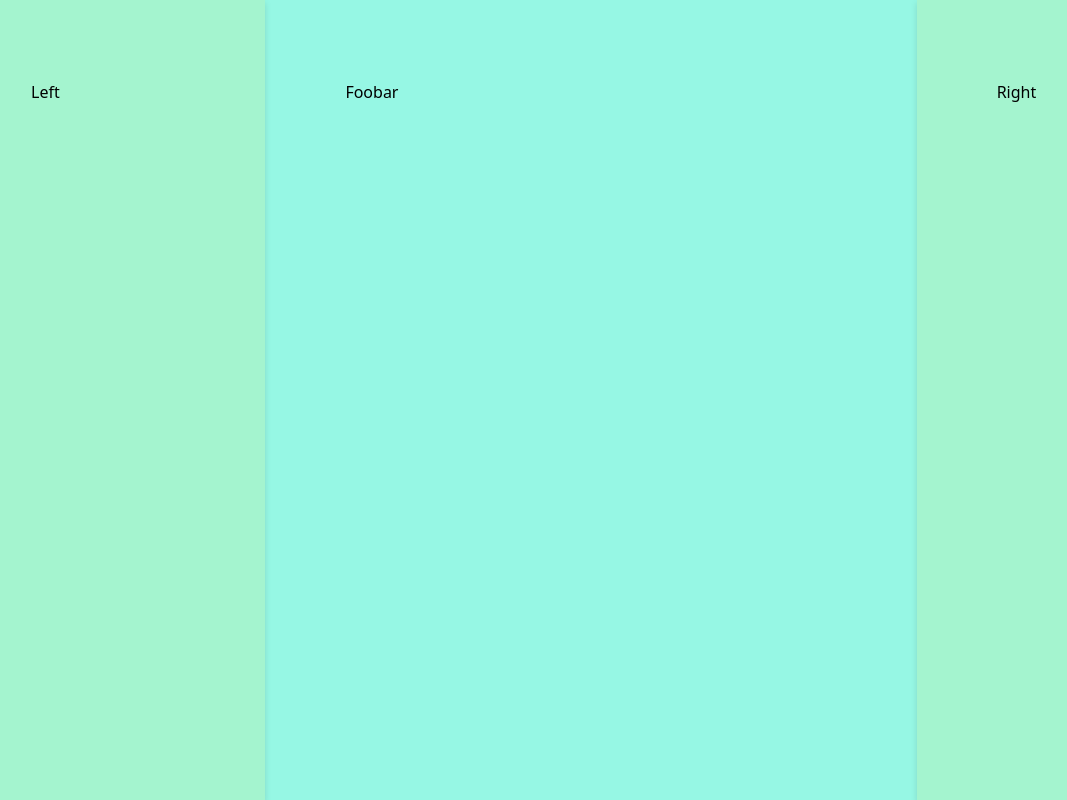
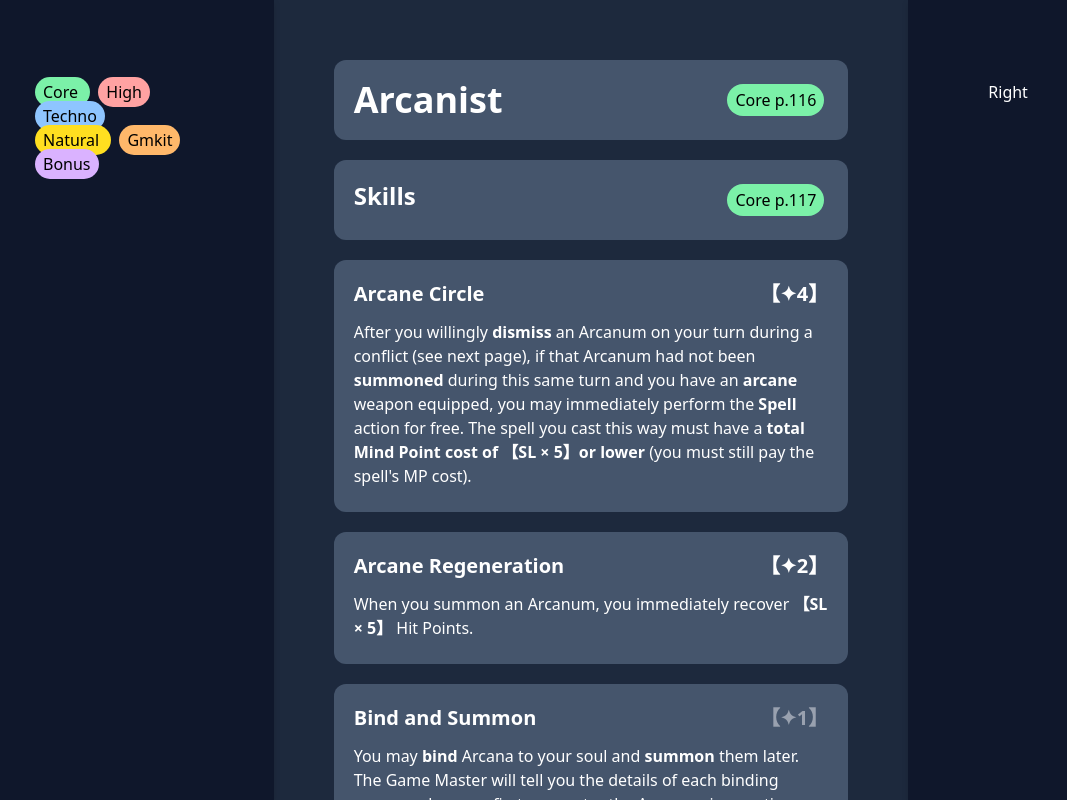
Before and after one commit to Miabread/fabula-record, a React (Vite) app: page / in a window 1280 px wide. Shown: the whole page, without its empty margins (49-1116 px from the left). Built offline with nearby package versions, Linux system fonts and the light colour scheme.

Commit message:
Initial concept

```diff
--- a/package.json
+++ b/package.json
@@ -11,6 +11,7 @@
     },
     "dependencies": {
         "@tailwindcss/vite": "^4.0.0",
+        "classnames": "^2.5.1",
         "react": "^18.3.1",
         "react-dom": "^18.3.1",
         "tailwindcss": "^4.0.0"
--- a/src/App.tsx
+++ b/src/App.tsx
@@ -1,9 +1,47 @@
+import classNames from 'classnames';
+import { SourceTag } from './components';
+import { coreArcanist } from './data/core/arcanist';
+
 function App() {
+    const Class = coreArcanist;
     return (
-        <div className="flex h-screen w-screen">
-            <aside className="w-lg bg-emerald-200 drop-shadow-md z-10 p-20">Left</aside>
-            <main className="flex w-full bg-teal-200 p-20">Foobar</main>
-            <aside className="w-lg bg-emerald-200 drop-shadow-md z-10 p-20">Right</aside>
+        <div className="flex h-screen w-screen text-white">
+            <aside className="w-lg bg-slate-900 drop-shadow-md z-10 p-20">
+                <SourceTag source="Core" />
+                <SourceTag source="High" />
+                <SourceTag source="Techno" />
+                <SourceTag source="Natural" />
+                <SourceTag source="Gmkit" />
+                <SourceTag source="Bonus" />
+            </aside>
+
+            <main className="w-full bg-slate-800 p-10 overflow-y-auto">
+                <div className="bg-slate-600 m-5 p-5 rounded-xl flex">
+                    <h1 className="text-4xl font-bold ">{Class.name}</h1>
+                    <SourceTag source={Class.source} page={Class.page} className="ml-auto" />
+                </div>
+
+                <div className="bg-slate-600 m-5 p-5 rounded-xl">
+                    <div className="flex">
+                        <h2 className="text-2xl font-bold">Skills</h2>
+                        <SourceTag source={Class.source} page={Class.page + 1} className="ml-auto" />
+                    </div>
+                </div>
+
+                {Class.skills.map((skill) => (
+                    <div className="bg-slate-600 m-5 p-5 rounded-xl">
+                        <h3 className="text-xl font-bold flex pb-2">
+                            {skill.name}
+                            <span className={classNames('ml-auto', { 'text-gray-400': skill.level == 1 })}>
+                                【✦{skill.level}】
+                            </span>
+                        </h3>
+                        {skill.description}
+                    </div>
+                ))}
+            </main>
+
+            <aside className="w-lg bg-slate-900 drop-shadow-md z-10 p-20">Right</aside>
         </div>
     );
 }
--- /dev/null
+++ b/src/components/index.tsx
@@ -0,0 +1,22 @@
+import { FC, PropsWithChildren } from 'react';
+import classNames from 'classnames';
+import { Source } from '../data';
+
+export const P: FC<PropsWithChildren> = ({ children }) => <p className="py-1">{children}</p>;
+
+export const B: FC<PropsWithChildren> = ({ children }) => <b>{children}</b>;
+
+const sourceColors: Record<Source, string> = {
+    Core: 'bg-green-300',
+    High: 'bg-red-300',
+    Techno: 'bg-blue-300',
+    Natural: 'bg-yellow-300',
+    Gmkit: 'bg-orange-300',
+    Bonus: 'bg-purple-300',
+};
+
+export const SourceTag: FC<{ source: Source; page?: number; className?: string }> = ({ source, page, className }) => (
+    <span className={classNames('text-black rounded-full px-2 py-1 m-1', sourceColors[source], className)}>
+        {source} {page ? `p.${page}` : ''}
+    </span>
+);
--- a/src/data/core/arcanist.ts
+++ /dev/null
@@ -1,23 +0,0 @@
-import { Class } from '..';
-
-export const coreArcanist: Class = {
-    source: 'core',
-    page: 117,
-    name: 'arcanist',
-    freeBenefits: {
-        increaseMP: true,
-    },
-    skills: [
-        {
-            name: 'Arcane Circle',
-            level: 4,
-            description: [
-                `After you willingly dismiss an Arcanum on your turn during a conflict (see next page), if
-that Arcanum had not been summoned during this same turn and you have an arcane
-weapon equipped, you may immediately perform the Spell action for free. The spell
-you cast this way must have a total Mind Point cost of 【SL × 5】or lower (you must
-still pay the spell's MP cost).`,
-            ],
-        },
-    ],
-};
--- /dev/null
+++ b/src/data/core/arcanist.tsx
@@ -0,0 +1,81 @@
+import { Class } from '..';
+import { B, P } from '../../components';
+
+export const coreArcanist: Class = {
+    source: 'Core',
+    page: 116,
+    name: 'Arcanist',
+    freeBenefits: {
+        increaseMP: true,
+    },
+    skills: [
+        {
+            name: 'Arcane Circle',
+            level: 4,
+            description: (
+                <P>
+                    After you willingly <B>dismiss</B> an Arcanum on your turn during a conflict (see next page), if
+                    that Arcanum had not been <B>summoned</B> during this same turn and you have an <B>arcane</B> weapon
+                    equipped, you may immediately perform the <B>Spell</B> action for free. The spell you cast this way
+                    must have a <B>total Mind Point cost of 【SL × 5】or lower</B> (you must still pay the spell's MP
+                    cost).
+                </P>
+            ),
+        },
+        {
+            name: 'Arcane Regeneration',
+            level: 2,
+            description: (
+                <P>
+                    When you summon an Arcanum, you immediately recover <B>【SL × 5】</B> Hit Points.
+                </P>
+            ),
+        },
+        {
+            name: 'Bind and Summon',
+            level: 1,
+            description: (
+                <>
+                    <P>
+                        You may <B>bind</B> Arcana to your soul and <B>summon</B> them later. The Game Master will tell
+                        you the details of each binding process when you first encounter the Arcanum in question.
+                    </P>
+                    <P>
+                        You may use an action and spend 40 Mind Points to <B>summon</B> an Arcanum you have bound: the
+                        details of this process are explained on the next page.
+                    </P>
+                    <P>
+                        If you take this Skill at character creation, you begin play with one Arcanum of your choice
+                        already bound to you, chosen from the list on the next pages. Other than that, you may only
+                        obtain new Arcana through exploration and story progression.
+                    </P>
+                </>
+            ),
+        },
+        {
+            name: 'Emergency Arcanum',
+            level: 6,
+            description: (
+                <P>
+                    As long as you are in <B>Crisis</B>, the cost for summoning your Arcana is reduced by
+                    <B>【SL × 5】</B> Mind Points.
+                </P>
+            ),
+        },
+        {
+            name: 'Ritual Arcanism',
+            level: 1,
+            description: (
+                <>
+                    <P>
+                        You may perform Rituals of the Arcanism discipline, as long as their effects fall within the
+                        domains of one or more Arcana you have bound (see next pages).
+                    </P>
+                    <P>
+                        Arcanism Rituals use <B>【WLP + WLP】</B> for the Magic Check.
+                    </P>
+                </>
+            ),
+        },
+    ],
+};
--- a/src/data/index.ts
+++ b/src/data/index.ts
@@ -1,4 +1,4 @@
-export type Source = 'core' | 'high' | 'techno' | 'nature' | 'gmkit' | 'bonus';
+export type Source = 'Core' | 'High' | 'Techno' | 'Natural' | 'Gmkit' | 'Bonus';
 
 export interface Class {
     source: Source;
@@ -17,5 +17,5 @@ export interface FreeBenefits {
 export interface Skill {
     name: string;
     level: number;
-    description: string[];
+    description: JSX.Element;
 }
```
Also changed, not shown: 1 other file (tests, documents, lock files or other folders).
